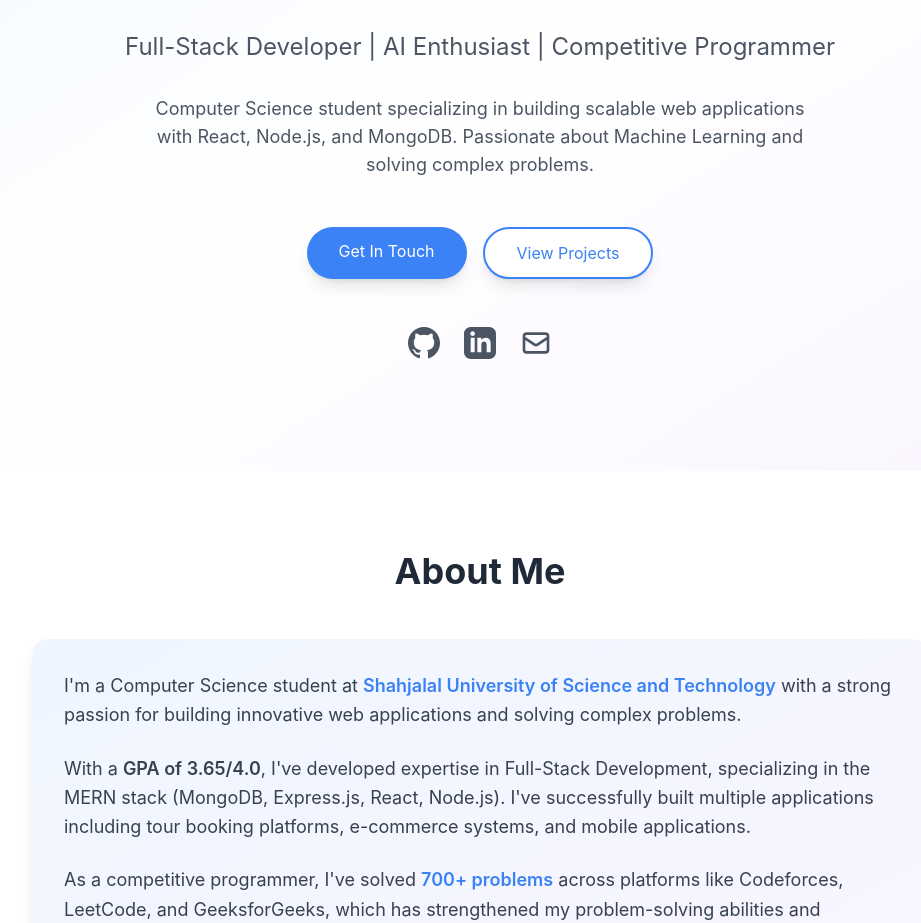
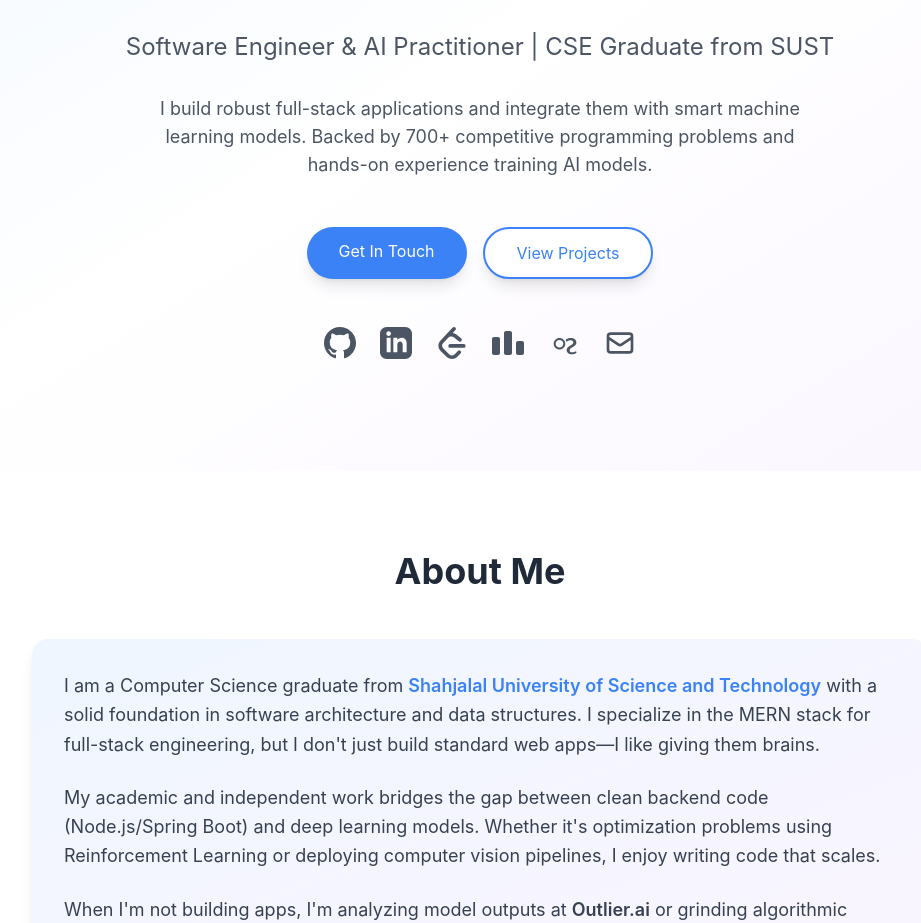
Before and after one commit to Kaoserahamed/Portfolio, a React (Create React App) app: page / in a window 1280 px wide. Shown: the part 329-1252 px from the top of the page, without its empty margins (160-1081 px from the left). Built offline with nearby package versions, Linux system fonts and the light colour scheme.

Commit message:
Update Hero and About sections with new content, add CP platform links, simplify project detail design

```diff
--- a/src/components/About.js
+++ b/src/components/About.js
@@ -10,16 +10,13 @@
         <div className="max-w-4xl mx-auto">
           <div className="bg-gradient-to-br from-blue-50 to-purple-50 rounded-2xl p-8 shadow-lg">
             <p className="text-lg text-gray-700 leading-relaxed mb-6">
-              I'm a Computer Science student at <span className="font-semibold text-primary">Shahjalal University of Science and Technology</span> with a strong passion for building innovative web applications and solving complex problems.
+              I am a Computer Science graduate from <span className="font-semibold text-primary">Shahjalal University of Science and Technology</span> with a solid foundation in software architecture and data structures. I specialize in the MERN stack for full-stack engineering, but I don't just build standard web apps—I like giving them brains.
             </p>
             <p className="text-lg text-gray-700 leading-relaxed mb-6">
-              With a <span className="font-semibold">GPA of 3.65/4.0</span>, I've developed expertise in Full-Stack Development, specializing in the MERN stack (MongoDB, Express.js, React, Node.js). I've successfully built multiple applications including tour booking platforms, e-commerce systems, and mobile applications.
-            </p>
-            <p className="text-lg text-gray-700 leading-relaxed mb-6">
-              As a competitive programmer, I've solved <span className="font-semibold text-primary">700+ problems</span> across platforms like Codeforces, LeetCode, and GeeksforGeeks, which has strengthened my problem-solving abilities and algorithmic thinking.
+              My academic and independent work bridges the gap between clean backend code (Node.js/Spring Boot) and deep learning models. Whether it's optimization problems using Reinforcement Learning or deploying computer vision pipelines, I enjoy writing code that scales.
             </p>
             <p className="text-lg text-gray-700 leading-relaxed">
-              Currently, I'm working as an <span className="font-semibold">AI Model Trainer at Outlier.ai</span>, where I train and evaluate AI models. My research interests include Machine Learning, Computer Vision, and System Design. I'm also passionate about contributing to open-source projects and staying updated with the latest technologies.
+              When I'm not building apps, I'm analyzing model outputs at <span className="font-semibold">Outlier.ai</span> or grinding algorithmic challenges on Codeforces.
             </p>
           </div>
 
@@ -29,7 +26,7 @@
               <div className="text-gray-600">Problems Solved</div>
             </div>
             <div className="bg-white rounded-xl p-6 shadow-lg text-center border-t-4 border-purple-500">
-              <div className="text-4xl font-bold text-purple-500 mb-2">10+</div>
+              <div className="text-4xl font-bold text-purple-500 mb-2">8+</div>
               <div className="text-gray-600">Projects Completed</div>
             </div>
             <div className="bg-white rounded-xl p-6 shadow-lg text-center border-t-4 border-green-500">
--- a/src/components/Hero.js
+++ b/src/components/Hero.js
@@ -12,12 +12,11 @@
             Hi, I'm <span className="text-primary">Md Kaoser Ahamed Anik</span>
           </h1>
           <p className="text-xl md:text-2xl text-gray-600 mb-8">
-            Full-Stack Developer | AI Enthusiast | Competitive Programmer
+            Software Engineer & AI Practitioner | CSE Graduate from SUST
           </p>
           <p className="text-lg text-gray-600 mb-12 max-w-2xl mx-auto">
-            Computer Science student specializing in building scalable web applications
-            with React, Node.js, and MongoDB. Passionate about Machine Learning and solving
-            complex problems.
+            I build robust full-stack applications and integrate them with smart machine learning models.
+            Backed by 700+ competitive programming problems and hands-on experience training AI models.
           </p>
           <div className="flex flex-wrap justify-center gap-4">
             <a
@@ -39,24 +38,60 @@
               target="_blank"
               rel="noopener noreferrer"
               className="text-gray-600 hover:text-primary transition-colors"
+              title="GitHub"
             >
               <svg className="w-8 h-8" fill="currentColor" viewBox="0 0 24 24">
                 <path d="M12 0c-6.626 0-12 5.373-12 12 0 5.302 3.438 9.8 8.207 11.387.599.111.793-.261.793-.577v-2.234c-3.338.726-4.033-1.416-4.033-1.416-.546-1.387-1.333-1.756-1.333-1.756-1.089-.745.083-.729.083-.729 1.205.084 1.839 1.237 1.839 1.237 1.07 1.834 2.807 1.304 3.492.997.107-.775.418-1.305.762-1.604-2.665-.305-5.467-1.334-5.467-5.931 0-1.311.469-2.381 1.236-3.221-.124-.303-.535-1.524.117-3.176 0 0 1.008-.322 3.301 1.23.957-.266 1.983-.399 3.003-.404 1.02.005 2.047.138 3.006.404 2.291-1.552 3.297-1.23 3.297-1.23.653 1.653.242 2.874.118 3.176.77.84 1.235 1.911 1.235 3.221 0 4.609-2.807 5.624-5.479 5.921.43.372.823 1.102.823 2.222v3.293c0 .319.192.694.801.576 4.765-1.589 8.199-6.086 8.199-11.386 0-6.627-5.373-12-12-12z" />
               </svg>
             </a>
             <a
-              href="https://linkedin.com/in/md-kaoser-ahamed-anik"
+              href="https://www.linkedin.com/in/md-kaoser-ahamed-anik-994bba33a/"
               target="_blank"
               rel="noopener noreferrer"
               className="text-gray-600 hover:text-primary transition-colors"
+              title="LinkedIn"
             >
               <svg className="w-8 h-8" fill="currentColor" viewBox="0 0 24 24">
                 <path d="M19 0h-14c-2.761 0-5 2.239-5 5v14c0 2.761 2.239 5 5 5h14c2.762 0 5-2.239 5-5v-14c0-2.761-2.238-5-5-5zm-11 19h-3v-11h3v11zm-1.5-12.268c-.966 0-1.75-.79-1.75-1.764s.784-1.764 1.75-1.764 1.75.79 1.75 1.764-.783 1.764-1.75 1.764zm13.5 12.268h-3v-5.604c0-3.368-4-3.113-4 0v5.604h-3v-11h3v1.765c1.396-2.586 7-2.777 7 2.476v6.759z" />
               </svg>
             </a>
             <a
+              href="https://leetcode.com/u/Kaoser_208/"
+              target="_blank"
+              rel="noopener noreferrer"
+              className="text-gray-600 hover:text-primary transition-colors"
+              title="LeetCode"
+            >
+              <svg className="w-8 h-8" fill="currentColor" viewBox="0 0 24 24">
+                <path d="M13.483 0a1.374 1.374 0 0 0-.961.438L7.116 6.226l-3.854 4.126a5.266 5.266 0 0 0-1.209 2.104 5.35 5.35 0 0 0-.125.513 5.527 5.527 0 0 0 .062 2.362 5.83 5.83 0 0 0 .349 1.017 5.938 5.938 0 0 0 1.271 1.818l4.277 4.193.039.038c2.248 2.165 5.852 2.133 8.063-.074l2.396-2.392c.54-.54.54-1.414.003-1.955a1.378 1.378 0 0 0-1.951-.003l-2.396 2.392a3.021 3.021 0 0 1-4.205.038l-.02-.019-4.276-4.193c-.652-.64-.972-1.469-.948-2.263a2.68 2.68 0 0 1 .066-.523 2.545 2.545 0 0 1 .619-1.164L9.13 8.114c1.058-1.134 3.204-1.27 4.43-.278l3.501 2.831c.593.48 1.461.387 1.94-.207a1.384 1.384 0 0 0-.207-1.943l-3.5-2.831c-.8-.647-1.766-1.045-2.774-1.202l2.015-2.158A1.384 1.384 0 0 0 13.483 0zm-2.866 12.815a1.38 1.38 0 0 0-1.38 1.382 1.38 1.38 0 0 0 1.38 1.382H20.79a1.38 1.38 0 0 0 1.38-1.382 1.38 1.38 0 0 0-1.38-1.382z"/>
+              </svg>
+            </a>
+            <a
+              href="https://codeforces.com/profile/2020331019"
+              target="_blank"
+              rel="noopener noreferrer"
+              className="text-gray-600 hover:text-primary transition-colors"
+              title="Codeforces"
+            >
+              <svg className="w-8 h-8" fill="currentColor" viewBox="0 0 24 24">
+                <path d="M4.5 7.5C5.328 7.5 6 8.172 6 9v10.5c0 .828-.672 1.5-1.5 1.5h-3C.672 21 0 20.328 0 19.5V9c0-.828.672-1.5 1.5-1.5h3zm9-4.5c.828 0 1.5.672 1.5 1.5v15c0 .828-.672 1.5-1.5 1.5h-3c-.828 0-1.5-.672-1.5-1.5v-15c0-.828.672-1.5 1.5-1.5h3zm9 7.5c.828 0 1.5.672 1.5 1.5v7.5c0 .828-.672 1.5-1.5 1.5h-3c-.828 0-1.5-.672-1.5-1.5V12c0-.828.672-1.5 1.5-1.5h3z"/>
+              </svg>
+            </a>
+            <a
+              href="https://www.geeksforgeeks.org/profile/akaos0c3y"
+              target="_blank"
+              rel="noopener noreferrer"
+              className="text-gray-600 hover:text-primary transition-colors"
+              title="GeeksforGeeks"
+            >
+              <svg className="w-8 h-8" fill="currentColor" viewBox="0 0 24 24">
+                <path d="M21.45 17.98c-1.17.52-2.26 1.02-3.46 1.02-1.05 0-1.73-.5-1.73-1.42 0-1.25.83-1.92 2.38-2.65 1.7-.8 2.65-1.73 2.65-3.28 0-2.03-1.62-3.42-4.17-3.42-1.53 0-2.85.52-3.9 1.32l.68 1.47c.9-.68 1.95-1.12 3.07-1.12 1.27 0 2.03.6 2.03 1.57 0 1.05-.75 1.65-2.18 2.33-1.8.85-2.85 1.8-2.85 3.52 0 1.95 1.42 3.15 3.6 3.15 1.5 0 2.78-.52 3.88-1.2l-.68-1.47zM8.63 8.25c-2.4 0-4.35 1.95-4.35 4.35s1.95 4.35 4.35 4.35 4.35-1.95 4.35-4.35-1.95-4.35-4.35-4.35zm0 7.2c-1.57 0-2.85-1.28-2.85-2.85s1.28-2.85 2.85-2.85 2.85 1.28 2.85 2.85-1.28 2.85-2.85 2.85z"/>
+              </svg>
+            </a>
+            <a
               href="mailto:kaoser614@gmail.com"
               className="text-gray-600 hover:text-primary transition-colors"
+              title="Email"
             >
               <svg className="w-8 h-8" fill="none" stroke="currentColor" viewBox="0 0 24 24">
                 <path
--- a/src/components/ProjectDetail.js
+++ b/src/components/ProjectDetail.js
@@ -6,9 +6,9 @@
   return (
     <div className="fixed inset-0 bg-black bg-opacity-50 z-50 overflow-y-auto">
       <div className="min-h-screen px-4 py-8">
-        <div className="max-w-5xl mx-auto bg-white rounded-2xl shadow-2xl">
+        <div className="max-w-4xl mx-auto bg-white rounded-lg shadow-xl">
           {/* Header */}
-          <div className={`bg-gradient-to-r ${project.color} p-8 rounded-t-2xl text-white relative`}>
+          <div className={`bg-gradient-to-r ${project.color} p-6 rounded-t-lg text-white relative`}>
             <button
               onClick={onClose}
               className="absolute top-4 right-4 text-white hover:bg-white hover:bg-opacity-20 rounded-full p-2 transition-colors"
@@ -17,108 +17,102 @@
                 <path strokeLinecap="round" strokeLinejoin="round" strokeWidth={2} d="M6 18L18 6M6 6l12 12" />
               </svg>
             </button>
-            <div className="flex items-center gap-4 mb-4">
-              <h2 className="text-3xl md:text-4xl font-bold">{project.title}</h2>
-              <span className="bg-white bg-opacity-30 px-4 py-2 rounded-full text-sm font-semibold">
-                {project.year}
-              </span>
-            </div>
-            <p className="text-lg opacity-90">{project.subtitle || project.description}</p>
+            <h2 className="text-3xl font-bold mb-2">{project.title}</h2>
+            <p className="text-lg opacity-90">{project.year}</p>
           </div>
 
           {/* Content */}
           <div className="p-8">
-            {/* Overview */}
-            <section className="mb-8">
-              <h3 className="text-2xl font-bold text-gray-800 mb-4">Overview</h3>
-              <p className="text-gray-700 leading-relaxed">{project.fullDescription || project.description}</p>
-            </section>
+            {/* Description */}
+            <div className="mb-8">
+              <p className="text-gray-700 text-lg leading-relaxed">
+                {project.fullDescription || project.description}
+              </p>
+            </div>
 
-            {/* Key Features */}
-            {project.highlights && project.highlights.length > 0 && (
-              <section className="mb-8">
-                <h3 className="text-2xl font-bold text-gray-800 mb-4">Key Features</h3>
-                <div className="grid md:grid-cols-2 gap-4">
-                  {project.highlights.map((highlight, idx) => (
-                    <div key={idx} className="flex items-start bg-gray-50 p-4 rounded-lg">
-                      <svg className="w-6 h-6 text-primary mr-3 flex-shrink-0 mt-0.5" fill="none" stroke="currentColor" viewBox="0 0 24 24">
-                        <path strokeLinecap="round" strokeLinejoin="round" strokeWidth={2} d="M5 13l4 4L19 7" />
-                      </svg>
-                      <span className="text-gray-700">{highlight}</span>
-                    </div>
-                  ))}
-                </div>
-              </section>
-            )}
-
-            {/* Technical Details */}
-            {project.technicalDetails && (
-              <section className="mb-8">
-                <h3 className="text-2xl font-bold text-gray-800 mb-4">Technical Details</h3>
-                <div className="bg-gradient-to-br from-blue-50 to-purple-50 p-6 rounded-lg">
-                  {project.technicalDetails.map((detail, idx) => (
-                    <div key={idx} className="mb-4 last:mb-0">
-                      <h4 className="font-semibold text-gray-800 mb-2">{detail.title}</h4>
-                      <p className="text-gray-700">{detail.content}</p>
-                    </div>
-                  ))}
-                </div>
-              </section>
-            )}
-
-            {/* Results/Achievements */}
-            {project.results && (
-              <section className="mb-8">
-                <h3 className="text-2xl font-bold text-gray-800 mb-4">Results & Achievements</h3>
-                <div className="grid md:grid-cols-3 gap-4">
-                  {project.results.map((result, idx) => (
-                    <div key={idx} className="bg-white border-2 border-primary rounded-lg p-6 text-center">
-                      <div className="text-3xl font-bold text-primary mb-2">{result.value}</div>
-                      <div className="text-gray-600">{result.label}</div>
-                    </div>
-                  ))}
-                </div>
-              </section>
-            )}
-
-            {/* Technologies Used */}
-            <section className="mb-8">
-              <h3 className="text-2xl font-bold text-gray-800 mb-4">Technologies Used</h3>
-              <div className="flex flex-wrap gap-3">
+            {/* Technologies */}
+            <div className="mb-8">
+              <h3 className="text-xl font-bold text-gray-800 mb-3">Technologies</h3>
+              <div className="flex flex-wrap gap-2">
                 {project.technologies.map((tech, idx) => (
                   <span
                     key={idx}
-                    className="bg-gradient-to-r from-blue-500 to-purple-500 text-white px-4 py-2 rounded-full font-medium"
+                    className="bg-blue-100 text-blue-800 px-3 py-1 rounded-md text-sm font-medium"
                   >
                     {tech}
                   </span>
                 ))}
               </div>
-            </section>
+            </div>
 
-            {/* Authors/Team (if applicable) */}
+            {/* Key Features */}
+            {project.highlights && project.highlights.length > 0 && (
+              <div className="mb-8">
+                <h3 className="text-xl font-bold text-gray-800 mb-3">Key Features</h3>
+                <ul className="space-y-2">
+                  {project.highlights.map((highlight, idx) => (
+                    <li key={idx} className="flex items-start text-gray-700">
+                      <span className="text-primary mr-2 mt-1">•</span>
+                      <span>{highlight}</span>
+                    </li>
+                  ))}
+                </ul>
+              </div>
+            )}
+
+            {/* Technical Details */}
+            {project.technicalDetails && (
+              <div className="mb-8">
+                <h3 className="text-xl font-bold text-gray-800 mb-3">Technical Details</h3>
+                <div className="space-y-4">
+                  {project.technicalDetails.map((detail, idx) => (
+                    <div key={idx}>
+                      <h4 className="font-semibold text-gray-800 mb-1">{detail.title}</h4>
+                      <p className="text-gray-700">{detail.content}</p>
+                    </div>
+                  ))}
+                </div>
+              </div>
+            )}
+
+            {/* Results */}
+            {project.results && (
+              <div className="mb-8">
+                <h3 className="text-xl font-bold text-gray-800 mb-3">Results</h3>
+                <div className="grid grid-cols-3 gap-4">
+                  {project.results.map((result, idx) => (
+                    <div key={idx} className="text-center p-4 bg-gray-50 rounded-lg">
+                      <div className="text-2xl font-bold text-primary mb-1">{result.value}</div>
+                      <div className="text-sm text-gray-600">{result.label}</div>
+                    </div>
+                  ))}
+                </div>
+              </div>
+            )}
+
+            {/* Authors */}
             {project.authors && (
-              <section className="mb-8">
-                <h3 className="text-2xl font-bold text-gray-800 mb-4">Authors</h3>
-                <div className="bg-gray-50 p-6 rounded-lg">
+              <div className="mb-8">
+                <h3 className="text-xl font-bold text-gray-800 mb-3">Authors</h3>
+                <div className="space-y-1">
                   {project.authors.map((author, idx) => (
-                    <div key={idx} className="mb-2 last:mb-0">
-                      <span className="font-semibold text-gray-800">{author.name}</span>
+                    <div key={idx} className="text-gray-700">
+                      <span className="font-medium">{author.name}</span>
                       {author.affiliation && <span className="text-gray-600"> - {author.affiliation}</span>}
                     </div>
                   ))}
                 </div>
-              </section>
+              </div>
             )}
 
             {/* Links */}
-            <section className="flex flex-wrap gap-4">
+            <div className="flex flex-wrap gap-3">
               {project.github && (
                 <a
                   href={project.github}
                   target="_blank"
                   rel="noopener noreferrer"
-                  className="inline-flex items-center bg-gray-800 text-white px-6 py-3 rounded-lg hover:bg-gray-700 transition-colors font-semibold"
+                  className="inline-flex items-center bg-gray-800 text-white px-5 py-2 rounded-lg hover:bg-gray-700 transition-colors"
                 >
                   <svg className="w-5 h-5 mr-2" fill="currentColor" viewBox="0 0 24 24">
                     <path d="M12 0c-6.626 0-12 5.373-12 12 0 5.302 3.438 9.8 8.207 11.387.599.111.793-.261.793-.577v-2.234c-3.338.726-4.033-1.416-4.033-1.416-.546-1.387-1.333-1.756-1.333-1.756-1.089-.745.083-.729.083-.729 1.205.084 1.839 1.237 1.839 1.237 1.07 1.834 2.807 1.304 3.492.997.107-.775.418-1.305.762-1.604-2.665-.305-5.467-1.334-5.467-5.931 0-1.311.469-2.381 1.236-3.221-.124-.303-.535-1.524.117-3.176 0 0 1.008-.322 3.301 1.23.957-.266 1.983-.399 3.003-.404 1.02.005 2.047.138 3.006.404 2.291-1.552 3.297-1.23 3.297-1.23.653 1.653.242 2.874.118 3.176.77.84 1.235 1.911 1.235 3.221 0 4.609-2.807 5.624-5.479 5.921.43.372.823 1.102.823 2.222v3.293c0 .319.192.694.801.576 4.765-1.589 8.199-6.086 8.199-11.386 0-6.627-5.373-12-12-12z" />
@@ -131,7 +125,7 @@
                   href={project.paper}
                   target="_blank"
                   rel="noopener noreferrer"
-                  className="inline-flex items-center bg-primary text-white px-6 py-3 rounded-lg hover:bg-secondary transition-colors font-semibold"
+                  className="inline-flex items-center bg-primary text-white px-5 py-2 rounded-lg hover:bg-secondary transition-colors"
                 >
                   <svg className="w-5 h-5 mr-2" fill="none" stroke="currentColor" viewBox="0 0 24 24">
                     <path strokeLinecap="round" strokeLinejoin="round" strokeWidth={2} d="M9 12h6m-6 4h6m2 5H7a2 2 0 01-2-2V5a2 2 0 012-2h5.586a1 1 0 01.707.293l5.414 5.414a1 1 0 01.293.707V19a2 2 0 01-2 2z" />
@@ -144,7 +138,7 @@
                   href={project.demo}
                   target="_blank"
                   rel="noopener noreferrer"
-                  className="inline-flex items-center bg-green-600 text-white px-6 py-3 rounded-lg hover:bg-green-700 transition-colors font-semibold"
+                  className="inline-flex items-center bg-green-600 text-white px-5 py-2 rounded-lg hover:bg-green-700 transition-colors"
                 >
                   <svg className="w-5 h-5 mr-2" fill="none" stroke="currentColor" viewBox="0 0 24 24">
                     <path strokeLinecap="round" strokeLinejoin="round" strokeWidth={2} d="M15 12a3 3 0 11-6 0 3 3 0 016 0z" />
@@ -153,7 +147,7 @@
                   Live Demo
                 </a>
               )}
-            </section>
+            </div>
           </div>
         </div>
       </div>
```
